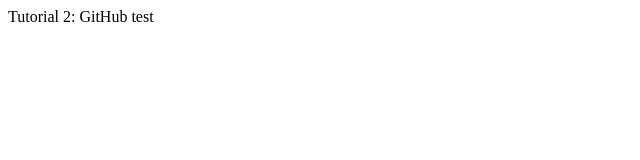
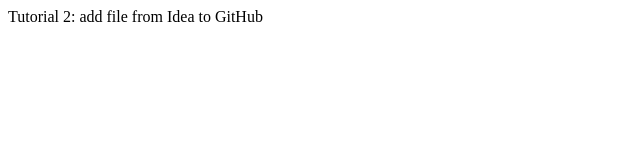
Before and after one commit to yuliyabasyuk/tutorial2, a plain HTML site: page index1.html in a window 1280 px wide. Shown: the whole page, without its empty margins (0-640 px from the left). Drawn offline with Linux system fonts and the light colour scheme.

Commit message:
new day - new commit

```diff
--- a/index.html
+++ b/index1.html
@@ -5,6 +5,6 @@
     <title>Test</title>
 </head>
 <body>
-Tutorial 2: GitHub test
+Tutorial 2: add file from Idea to GitHub
 </body>
 </html>
```
